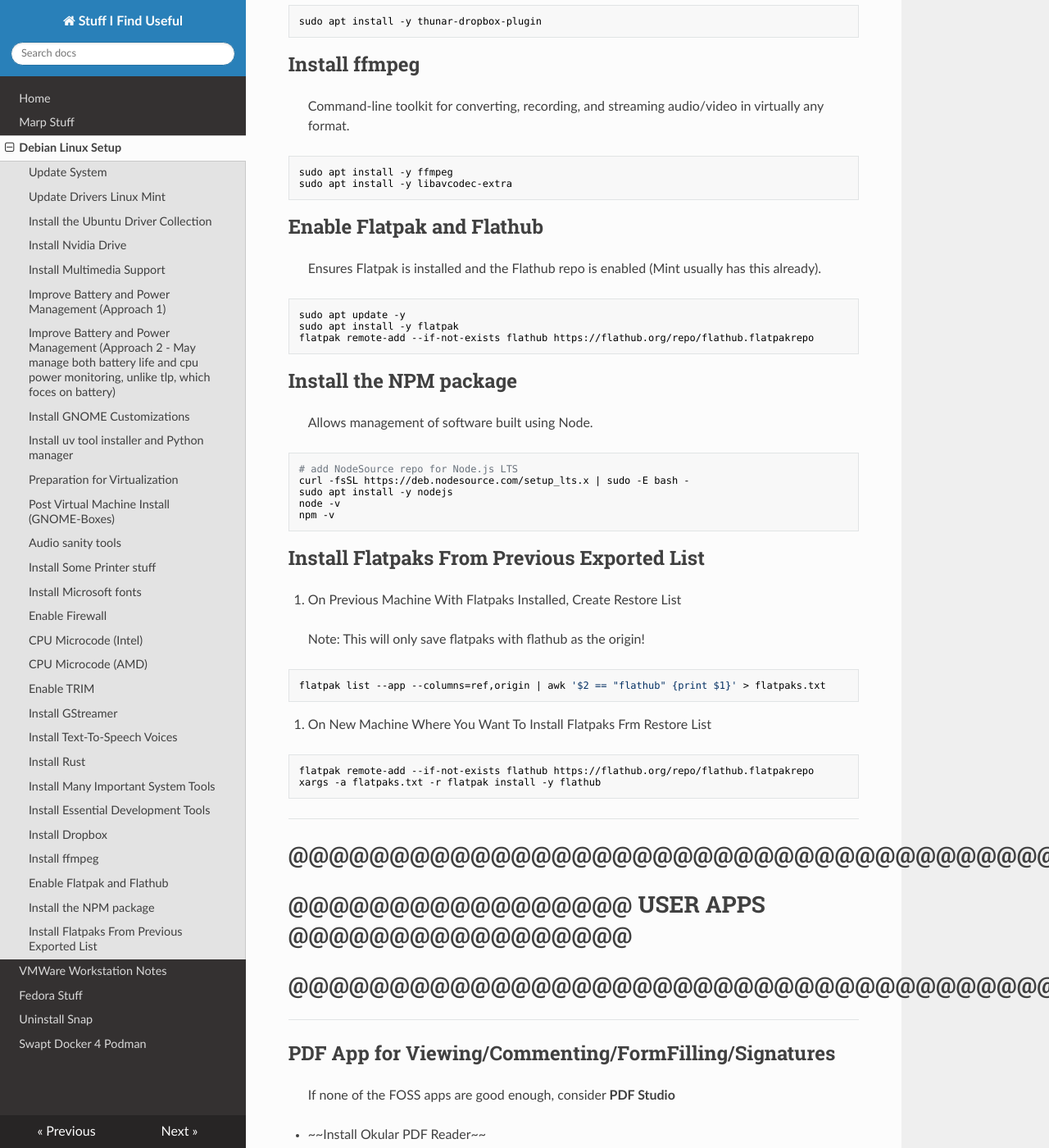
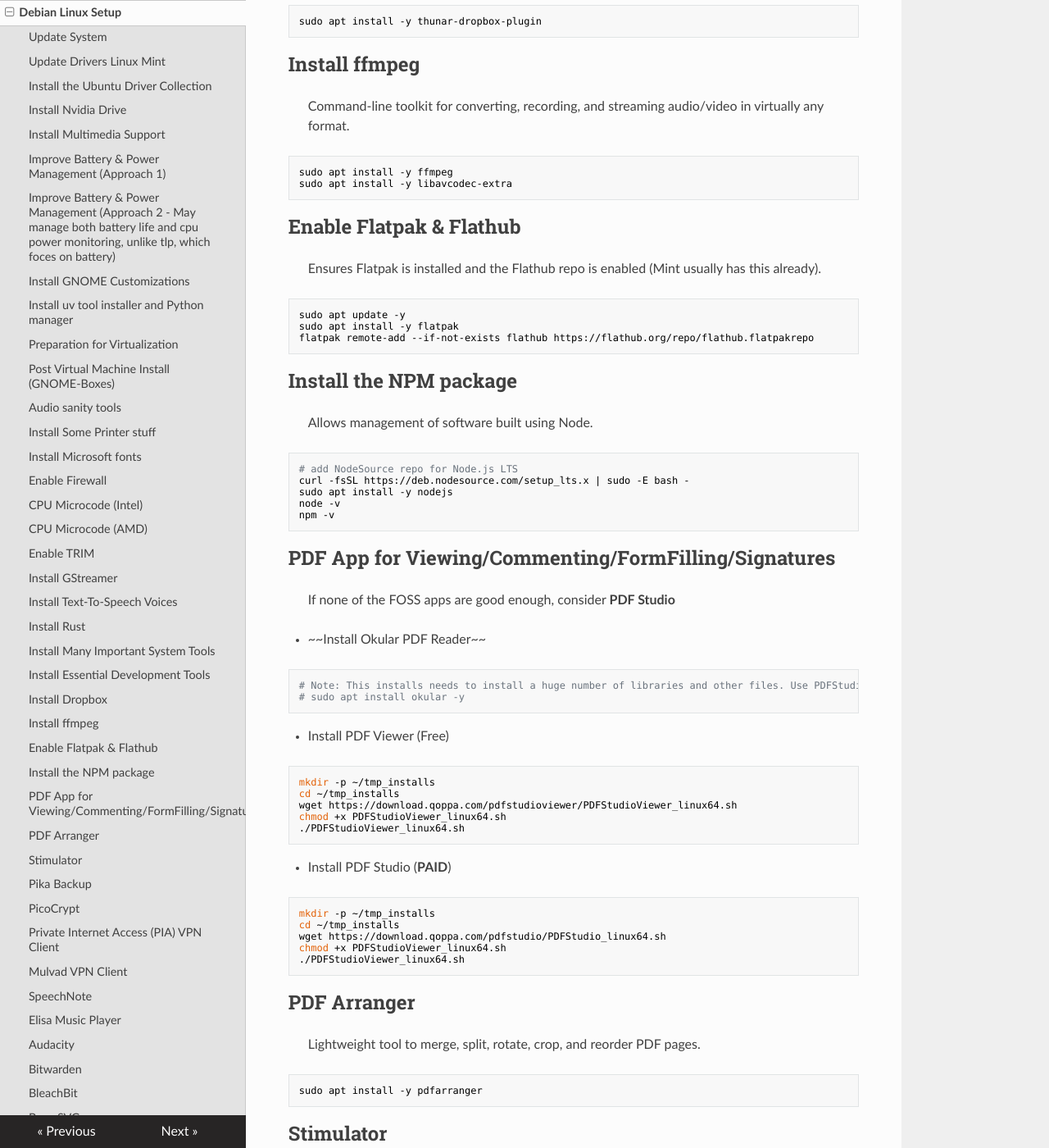
Before and after one commit to travisseymour/useful_stuff, an MkDocs documentation site: the page built from docs/debian_setup.md, in a window 1280 px wide and 1400 px high, scrolled down 7049 px. Shown: the whole window at 82% size. Built offline with MkDocs 1.6.1, drawn with Linux system fonts in a browser that asks for light colours; nearby versions of some CDN libraries; some of the changed text lies outside the part shown.

Commit message:
added machine transfer section

````diff
--- a/docs/debian_setup.md
+++ b/docs/debian_setup.md
@@ -51,7 +51,7 @@
 sudo apt install -y libavcodec-extra vlc
 ```
 
-## Improve Battery and Power Management (Approach 1)
+## Improve Battery & Power Management (Approach 1)
 
 > ⚠️ Only do this if you're setting up a laptop
 
@@ -60,7 +60,7 @@
 sudo systemctl enable --now tlp
 ```
 
-## Improve Battery and Power Management (Approach 2 - May manage both battery life and cpu power monitoring, unlike tlp, which foces on battery)
+## Improve Battery & Power Management (Approach 2 - May manage both battery life and cpu power monitoring, unlike tlp, which foces on battery)
 
 > ⚠️ Only do this if you're setting up a laptop
 
@@ -94,7 +94,7 @@
 
 > Everyone needs this! It's how I manage Python and Various Apps
 
-1. Download and run installer
+1. Download & run installer
 
 ```bash
 curl -LsSf https://astral.sh/uv/install.sh | sh
@@ -250,7 +250,7 @@
 
 ## Install Text-To-Speech Voices
 
-- eSpeak NG via Speech Dispatcher (classic and tiny but works everywhere)
+- eSpeak NG via Speech Dispatcher (classic & tiny but works everywhere)
 ```bash
 sudo apt update -y
 sudo apt install -y espeak-ng speech-dispatcher-espeak-ng
@@ -338,7 +338,7 @@
 sudo apt install -y libavcodec-extra
 ```
 
-## Enable Flatpak and Flathub
+## Enable Flatpak & Flathub
 
 > Ensures Flatpak is installed and the Flathub repo is enabled (Mint usually has this already).
 
@@ -359,29 +359,6 @@
 node -v
 npm -v
 ```
-
-## Install Flatpaks From Previous Exported List
-
-1. On Previous Machine With Flatpaks Installed, Create Restore List
-
-> Note: This will only save flatpaks with flathub as the origin!
-
-```bash
-flatpak list --app --columns=ref,origin | awk '$2 == "flathub" {print $1}' > flatpaks.txt
-```
-
-2. On New Machine Where You Want To Install Flatpaks Frm Restore List
-
-```bash
-flatpak remote-add --if-not-exists flathub https://flathub.org/repo/flathub.flatpakrepo
-xargs -a flatpaks.txt -r flatpak install -y flathub
-```
-
----
-# @@@@@@@@@@@@@@@@@@@@@@@@@@@@@@@@@@@@@@@@@@@@@
-# @@@@@@@@@@@@@@@@@ USER APPS @@@@@@@@@@@@@@@@@
-# @@@@@@@@@@@@@@@@@@@@@@@@@@@@@@@@@@@@@@@@@@@@@
----
 
 ## PDF App for Viewing/Commenting/FormFilling/Signatures
 
````
Also changed, not shown: other parts of docs/debian_setup.md (+1 -1 lines), Workflow.md (+2 -2 lines), docs/machine_transfer.md (added, +22 -0 lines).
